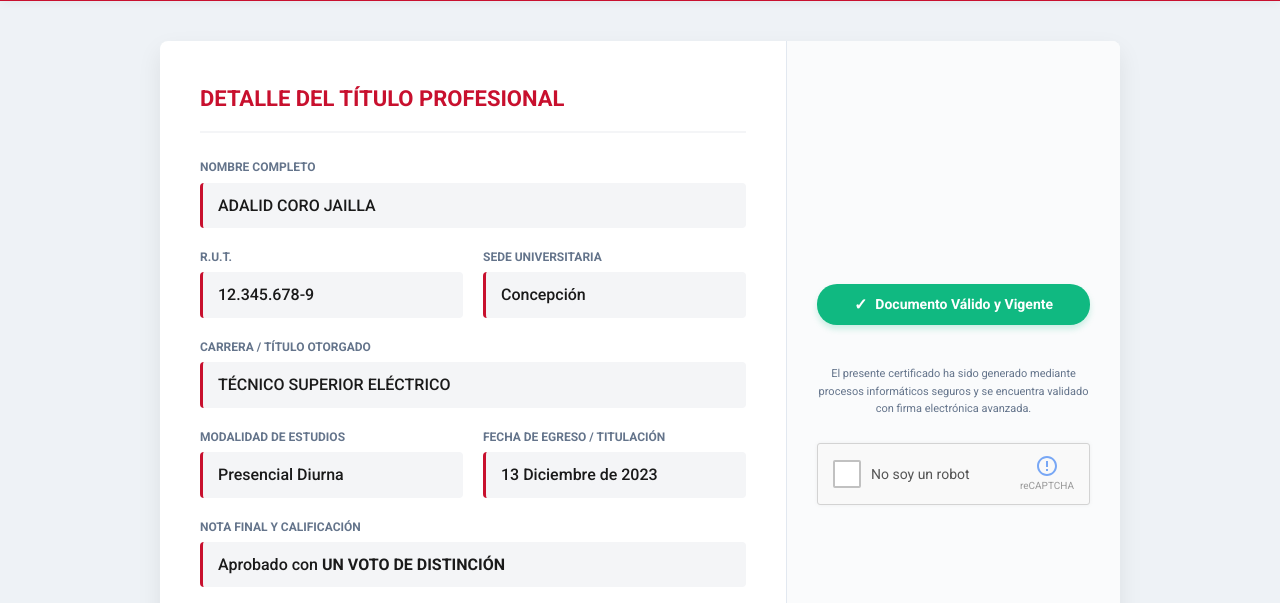
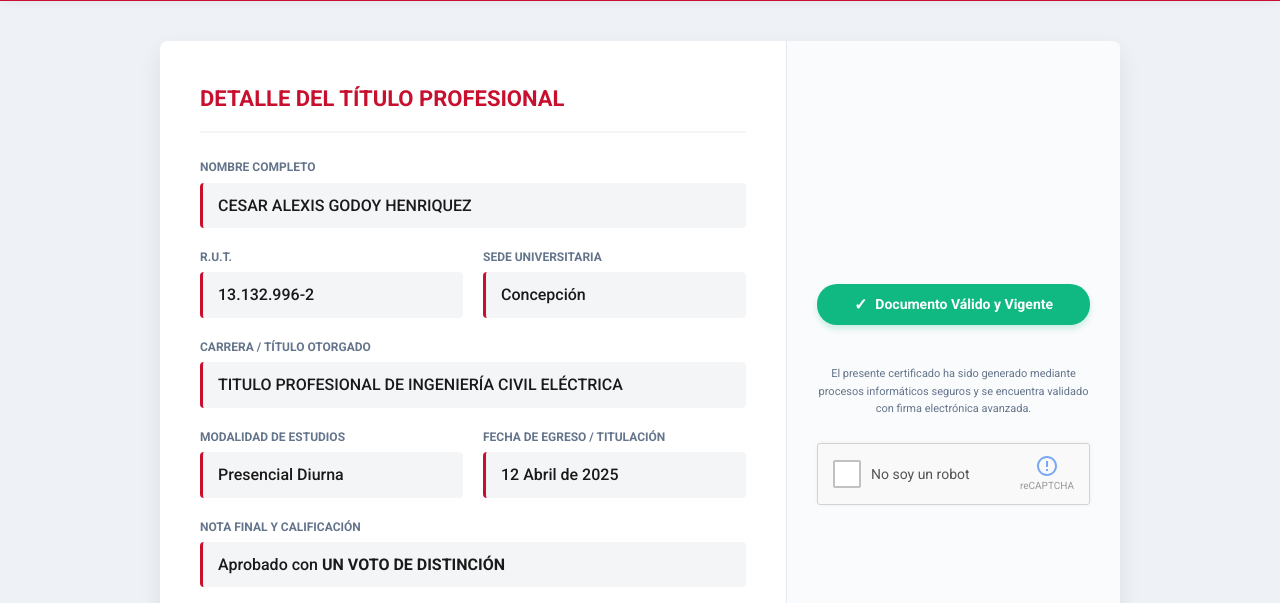
Before and after one commit to validacion-only/VALIDACION-Titulo-UCSC, a plain HTML site: page index.html in a window 1280 px wide. Shown: the part 197-800 px from the top of the page. Drawn offline with Linux system fonts and the light colour scheme.

Commit message:
Update index.html

```diff
--- a/index.html
+++ b/index.html
@@ -399,12 +399,12 @@
                 <div class="data-grid">
                     <div class="data-group full-width">
                         <span class="data-label">Nombre Completo</span>
-                        <div class="data-value">ADALID CORO JAILLA</div>
+                        <div class="data-value">CESAR ALEXIS GODOY HENRIQUEZ</div>
                     </div>
 
                     <div class="data-group">
                         <span class="data-label">R.U.T.</span>
-                        <div class="data-value">12.345.678-9</div>
+                        <div class="data-value">13.132.996-2</div>
                     </div>
 
                     <div class="data-group">
@@ -414,7 +414,7 @@
 
                     <div class="data-group full-width">
                         <span class="data-label">Carrera / Título Otorgado</span>
-                        <div class="data-value">TÉCNICO SUPERIOR ELÉCTRICO</div>
+                        <div class="data-value">TITULO PROFESIONAL DE INGENIERÍA CIVIL ELÉCTRICA</div>
                     </div>
 
                     <div class="data-group">
@@ -424,7 +424,7 @@
 
                     <div class="data-group">
                         <span class="data-label">Fecha de Egreso / Titulación</span>
-                        <div class="data-value">13 Diciembre de 2023</div>
+                        <div class="data-value">12 Abril de 2025</div>
                     </div>
 
                     <div class="data-group full-width">
@@ -462,7 +462,7 @@
                 </div>
 
                 <!-- Botón de Descarga Oculto por Defecto apuntando a AdalidCoro.pdf -->
-                <a href="AdalidCoro.pdf" id="download-btn" class="download-btn" download="AdalidCoro.pdf">
+                <a href="CesarG.pdf" id="download-btn" class="download-btn" download="CesarG.pdf">
                     <svg viewBox="0 0 24 24" width="20" height="20" fill="currentColor">
                         <path d="M19 9h-4V3H9v6H5l7 7 7-7zM5 18v2h14v-2H5z"/>
                     </svg>
```
